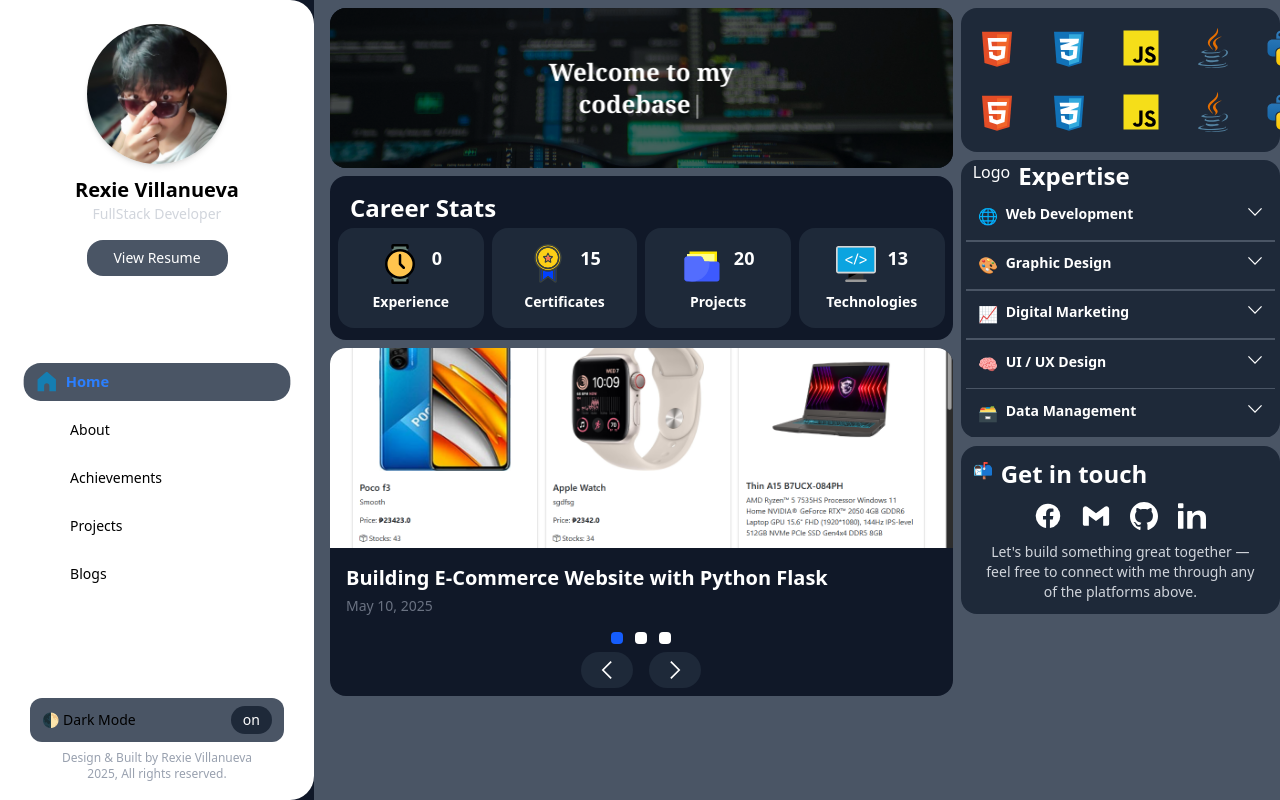
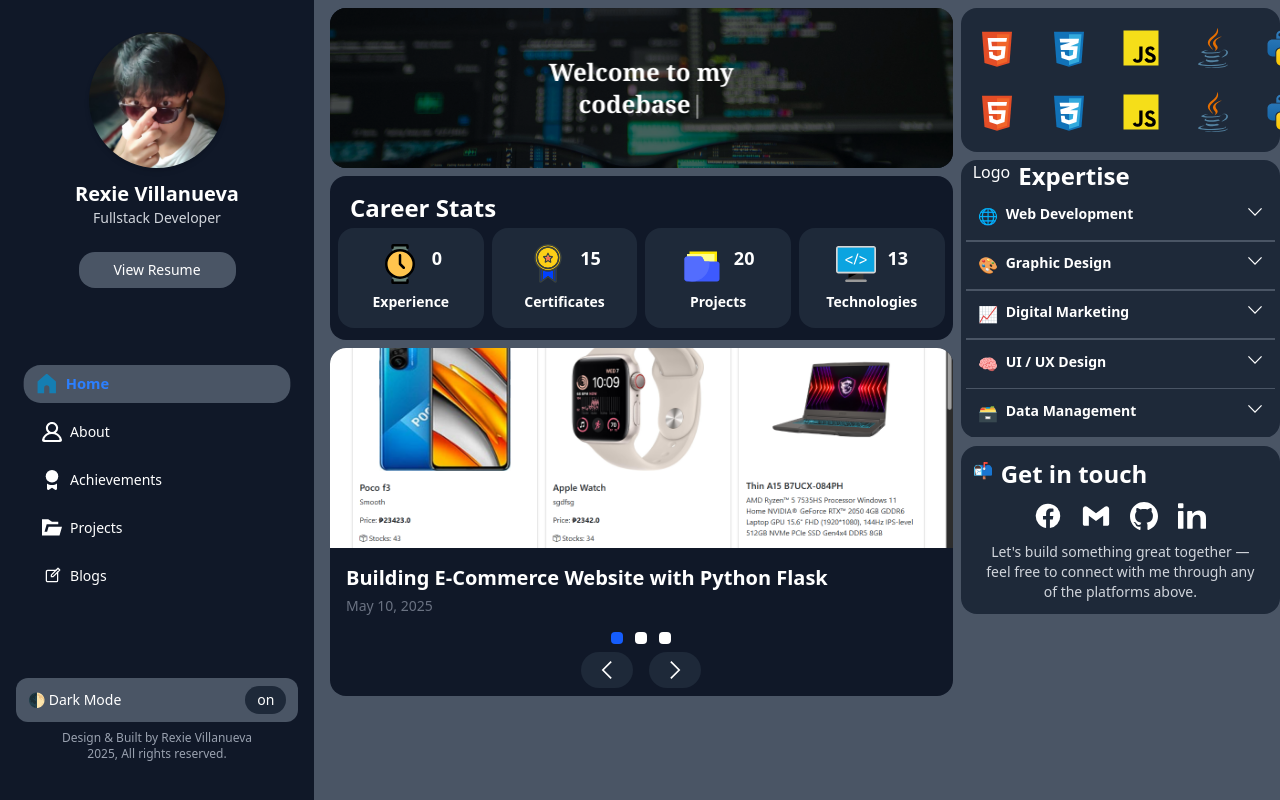
Before and after one commit to Xer0503/Portfolio-vue, a Vue app: page / in a window 1280 px wide. Built offline with nearby package versions, Linux system fonts and the light colour scheme.

Commit message:
fix: update Sidenav layout; enhance profile image size and adjust footer styling for improved responsiveness

```diff
--- a/src/components/ui/Sidenav.vue
+++ b/src/components/ui/Sidenav.vue
@@ -47,21 +47,24 @@
 </script>
 
 <template>
-  <div class="flex flex-col h-screen bg-white dark:bg-gray-900 text-black dark:text-white rounded-r-3xl">
+
+  <div class="flex flex-col h-[100vh] text-white rounded-r-3xl">
     <!-- Profile -->
-    <section class="px-4 pt-6 shrink-0 text-center">
-      <img :src="P" alt="Profile" class="w-35 h-35 mx-auto mb-3 rounded-full shadow-md object-cover" />
-      <p class="text-xl font-bold">Rexie Villanueva</p>
-      <p class="text-sm text-gray-300">FullStack Developer</p>
+    <section class="text-center flex flex-col justify-center space-y-2 h-[35%] md:h-[40%]">
+      <div class="flex flex-col">
+        <img :src="P" alt="Profile" class="w-45 h-45 md:w-34 md:h-34 mx-auto mb-3 rounded-full shadow-md object-cover" />
+        <p class="text-xl font-bold">Rexie Villanueva</p>
+        <p class="text-sm text-gray-300">Fullstack Developer</p>
+      </div>
       <a
-        class="block mt-4 w-[50%] py-2 mx-auto bg-gray-600 hover:bg-gray-700 active:bg-blue-500 rounded-2xl text-white text-sm"
+        class="mt-4 px-3 py-2 w-[50%] mx-auto bg-gray-600 hover:bg-gray-700 active:bg-blue-500 rounded-2xl text-white text-sm"
       >
         View Resume
       </a>
     </section>
 
     <!-- Navigation (scrollable) -->
-    <nav class="flex flex-col justify-center h-[35%] md:h-full w-full px-4 my-auto">
+    <nav class="flex flex-col justify-center h-[40%] w-full px-4">
       <ul class="space-y-3">
         <li
           v-for="item in navItems"
@@ -79,9 +82,9 @@
     </nav>
 
     <!-- Footer (sticky bottom) -->
-    <div class="px-4 py-3 shrink-0 space-y-2 h-[35%] md:h-[15%] flex flex-col items-center justify-center">
+    <div class="space-y-2 h-[20%] my-auto flex flex-col md:justify-center items-center">
       <div class="flex justify-between items-center w-[90%] bg-gray-600 px-3 py-2 rounded-xl text-sm">
-        <span class="flex items-center space-x-1">
+        <span class="flex space-x-1">
           <span>🌓</span>
           <span>Dark Mode</span>
         </span>
```
